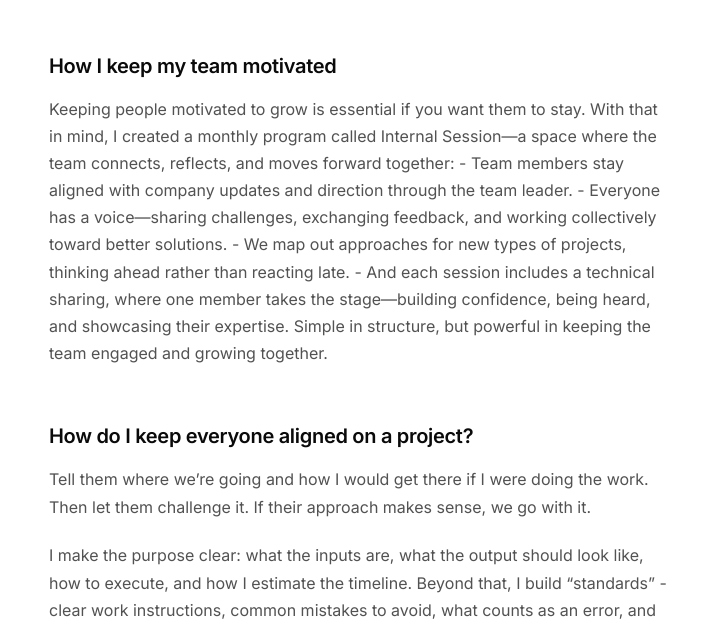
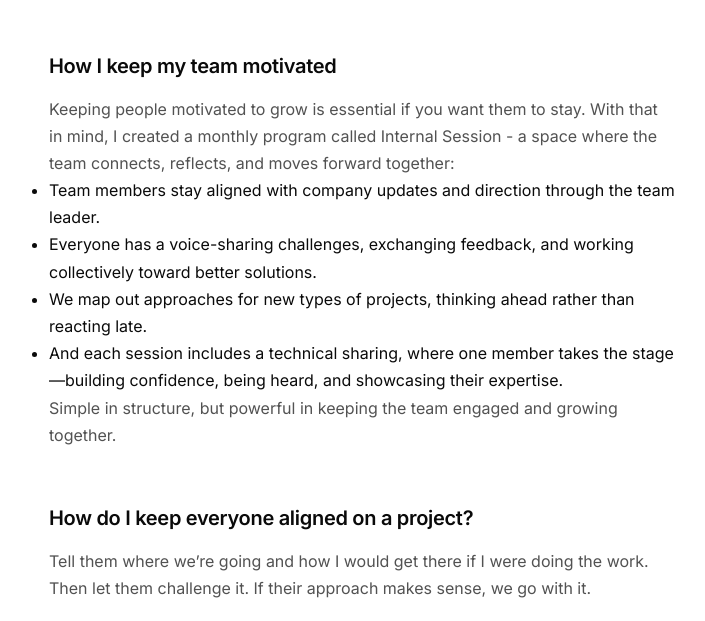
Before and after one commit to ddraw2507/my-site, a plain HTML site: page career.html in a window 1280 px wide. Shown: the part 1511-2132 px from the top of the page, without its empty margins (263-968 px from the left). Drawn offline with Linux system fonts and the light colour scheme.

Commit message:
Add files via upload

```diff
--- a/career.html
+++ b/career.html
@@ -57,13 +57,17 @@
     <h3>How I keep my team motivated</h3>
 
     <p>
-      Keeping people motivated to grow is essential if you want them to stay. With that in mind, I created a monthly program called Internal Session—a space where the team connects, reflects, and moves forward together:
+      Keeping people motivated to grow is essential if you want them to stay. With that in mind, I created a monthly program called Internal Session - a space where the team connects, reflects, and moves forward together:
+    </p>
 
-      - Team members stay aligned with company updates and direction through the team leader.
-      - Everyone has a voice—sharing challenges, exchanging feedback, and working collectively toward better solutions.
-      - We map out approaches for new types of projects, thinking ahead rather than reacting late.
-      - And each session includes a technical sharing, where one member takes the stage—building confidence, being heard, and showcasing their expertise.
+    <ul>
+      <li>Team members stay aligned with company updates and direction through the team leader.</li>
+      <li>Everyone has a voice-sharing challenges, exchanging feedback, and working collectively toward better solutions.</li>
+      <li>We map out approaches for new types of projects, thinking ahead rather than reacting late.</li>
+      <li>And each session includes a technical sharing, where one member takes the stage—building confidence, being heard, and showcasing their expertise.</li>
+    </ul>
 
+    <p>
       Simple in structure, but powerful in keeping the team engaged and growing together.
     </p>
 
```
